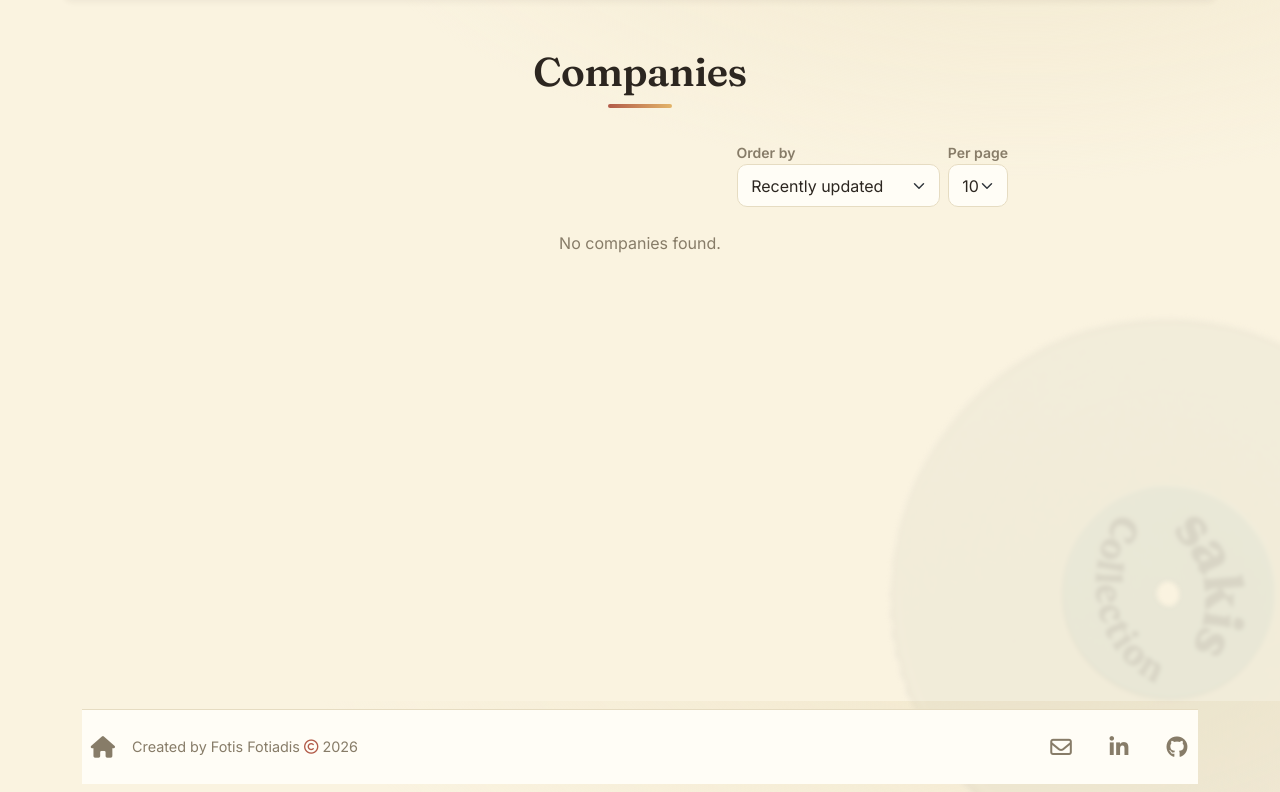
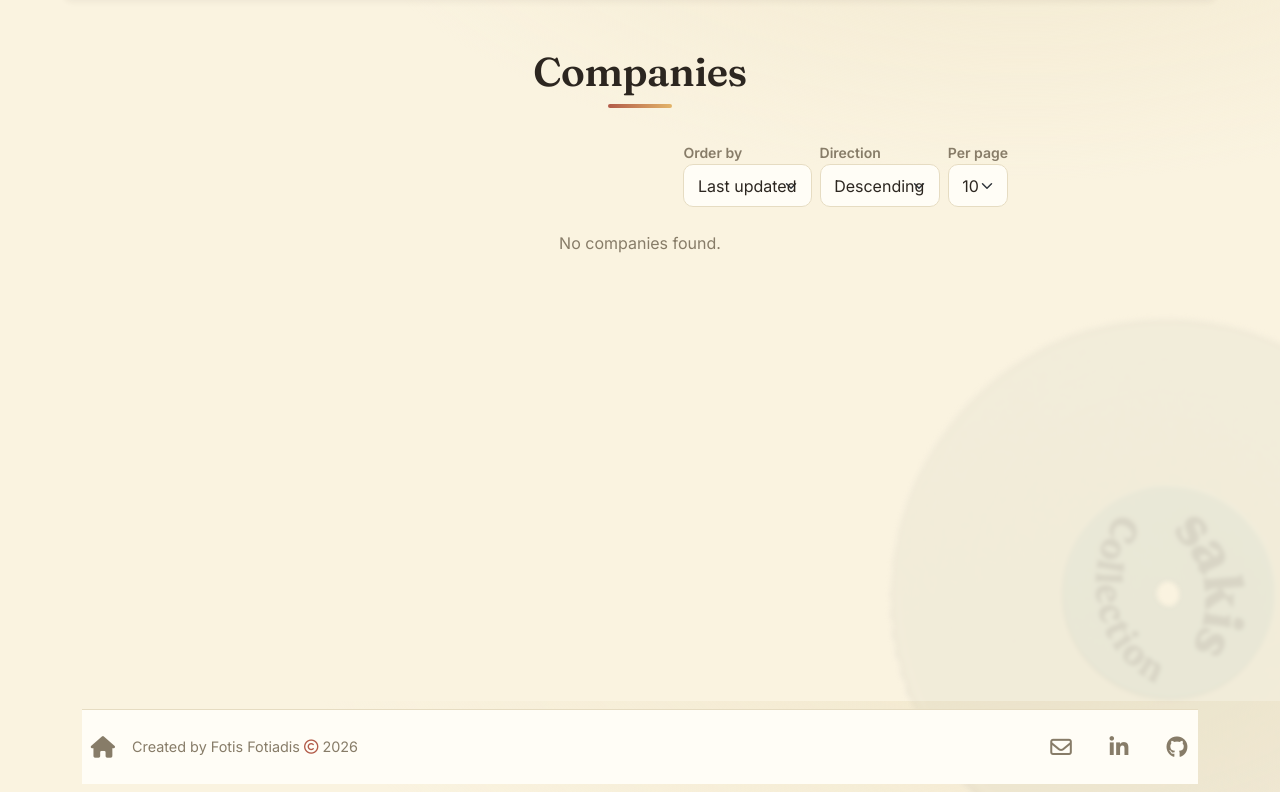
Before and after one commit to Skioulis/discograpphy-app, a Flask app: page /companies in a window 1280 px wide. Shown: the part 99-891 px from the top of the page. Run offline with Flask 3, Linux system fonts and the light colour scheme.

Commit message:
Add support for ascending/descending sort directions in listings

```diff
--- a/app/routes.py
+++ b/app/routes.py
@@ -104,30 +104,31 @@ def home():
 
 PER_PAGE_CHOICES = [10, 20, 50, 100]
 
+# Each option maps a sort key to (label, column). The asc/desc direction is
+# chosen separately via the `dir` query arg, so every field can be sorted both
+# ways.
+SORT_DIRECTIONS = {'asc', 'desc'}
+DEFAULT_DIRECTION = 'desc'
+
 SONG_SORT_OPTIONS = {
-    'updated': ('Recently updated', lambda: Song.updated_at.desc()),
-    'name': ('Name (A–Z)', lambda: Song.title.asc()),
-    'oldest_updated': ('Least recently updated', lambda: Song.updated_at.asc()),
+    'updated': ('Last updated', lambda: Song.updated_at),
+    'name': ('Name', lambda: Song.title),
 }
 DISK_SORT_OPTIONS = {
-    'updated': ('Recently updated', lambda: Disk.updated_at.desc()),
-    'name': ('Name (A–Z)', lambda: Disk.name.asc()),
-    'oldest_updated': ('Least recently updated', lambda: Disk.updated_at.asc()),
+    'updated': ('Last updated', lambda: Disk.updated_at),
+    'name': ('Name', lambda: Disk.name),
 }
 PERSON_SORT_OPTIONS = {
-    'updated': ('Recently updated', lambda: Person.updated_at.desc()),
-    'name': ('Name (A–Z)', lambda: Person.name.asc()),
-    'oldest_updated': ('Least recently updated', lambda: Person.updated_at.asc()),
+    'updated': ('Last updated', lambda: Person.updated_at),
+    'name': ('Name', lambda: Person.name),
 }
 COMPANY_SORT_OPTIONS = {
-    'updated': ('Recently updated', lambda: Company.updated_at.desc()),
-    'name': ('Name (A–Z)', lambda: Company.name.asc()),
-    'oldest_updated': ('Least recently updated', lambda: Company.updated_at.asc()),
+    'updated': ('Last updated', lambda: Company.updated_at),
+    'name': ('Name', lambda: Company.name),
 }
 DISK_LABEL_SORT_OPTIONS = {
-    'updated': ('Recently updated', lambda: DiskLabel.updated_at.desc()),
-    'name': ('Name (A–Z)', lambda: DiskLabel.label.asc()),
-    'oldest_updated': ('Least recently updated', lambda: DiskLabel.updated_at.asc()),
+    'updated': ('Last updated', lambda: DiskLabel.updated_at),
+    'name': ('Name', lambda: DiskLabel.label),
 }
 
 
@@ -140,28 +141,32 @@ def _resolve_per_page():
 
 
 def _paginate(query, sort_options):
-    """Apply the requested sort + pagination from query args to a base query."""
+    """Apply the requested sort + direction + pagination from query args."""
     sort = request.args.get('sort', 'updated')
     if sort not in sort_options:
         sort = 'updated'
+    direction = request.args.get('dir', DEFAULT_DIRECTION)
+    if direction not in SORT_DIRECTIONS:
+        direction = DEFAULT_DIRECTION
     per_page = _resolve_per_page()
     page = request.args.get('page', 1, type=int)
-    ordered = query.order_by(sort_options[sort][1]())
+    column = sort_options[sort][1]()
+    ordered = query.order_by(column.asc() if direction == 'asc' else column.desc())
     pagination = ordered.paginate(page=page, per_page=per_page, error_out=False)
     # Clamp past-the-end requests (e.g. after deleting the last item on a page)
     # to the last valid page so the user never lands on an empty page.
     if pagination.pages and page > pagination.pages:
         pagination = ordered.paginate(page=pagination.pages, per_page=per_page, error_out=False)
-    return pagination, sort, per_page
+    return pagination, sort, direction, per_page
 
 
 @main_bp.route('/songs')
 def songs_list():
     query = Song.query.options(db.selectinload(Song.people).joinedload(PeopleSong.person))
-    pagination, sort, per_page = _paginate(query, SONG_SORT_OPTIONS)
+    pagination, sort, direction, per_page = _paginate(query, SONG_SORT_OPTIONS)
     return render_template(
         'songs_list.html', pagination=pagination, songs=pagination.items,
-        sort=sort, per_page=per_page, sort_options=SONG_SORT_OPTIONS,
+        sort=sort, direction=direction, per_page=per_page, sort_options=SONG_SORT_OPTIONS,
         per_page_choices=PER_PAGE_CHOICES,
     )
 
@@ -169,30 +174,30 @@ def songs_list():
 @main_bp.route('/disks')
 def disks_list():
     query = Disk.query.options(db.joinedload(Disk.company))
-    pagination, sort, per_page = _paginate(query, DISK_SORT_OPTIONS)
+    pagination, sort, direction, per_page = _paginate(query, DISK_SORT_OPTIONS)
     return render_template(
         'disks_list.html', pagination=pagination, disks=pagination.items,
-        sort=sort, per_page=per_page, sort_options=DISK_SORT_OPTIONS,
+        sort=sort, direction=direction, per_page=per_page, sort_options=DISK_SORT_OPTIONS,
         per_page_choices=PER_PAGE_CHOICES,
     )
 
 
 @main_bp.route('/persons')
 def persons_list():
-    pagination, sort, per_page = _paginate(Person.query, PERSON_SORT_OPTIONS)
+    pagination, sort, direction, per_page = _paginate(Person.query, PERSON_SORT_OPTIONS)
     return render_template(
         'persons_list.html', pagination=pagination, persons=pagination.items,
-        sort=sort, per_page=per_page, sort_options=PERSON_SORT_OPTIONS,
+        sort=sort, direction=direction, per_page=per_page, sort_options=PERSON_SORT_OPTIONS,
         per_page_choices=PER_PAGE_CHOICES,
     )
 
 
 @main_bp.route('/companies')
 def companies_list():
-    pagination, sort, per_page = _paginate(Company.query, COMPANY_SORT_OPTIONS)
+    pagination, sort, direction, per_page = _paginate(Company.query, COMPANY_SORT_OPTIONS)
     return render_template(
         'companies_list.html', pagination=pagination, companies=pagination.items,
-        sort=sort, per_page=per_page, sort_options=COMPANY_SORT_OPTIONS,
+        sort=sort, direction=direction, per_page=per_page, sort_options=COMPANY_SORT_OPTIONS,
         per_page_choices=PER_PAGE_CHOICES,
     )
 
@@ -200,10 +205,10 @@ def companies_list():
 @main_bp.route('/disk-labels')
 def disk_labels_list():
     query = DiskLabel.query.options(db.joinedload(DiskLabel.company))
-    pagination, sort, per_page = _paginate(query, DISK_LABEL_SORT_OPTIONS)
+    pagination, sort, direction, per_page = _paginate(query, DISK_LABEL_SORT_OPTIONS)
     return render_template(
         'disk_labels_list.html', pagination=pagination, labels=pagination.items,
-        sort=sort, per_page=per_page, sort_options=DISK_LABEL_SORT_OPTIONS,
+        sort=sort, direction=direction, per_page=per_page, sort_options=DISK_LABEL_SORT_OPTIONS,
         per_page_choices=PER_PAGE_CHOICES,
     )
 
--- a/app/templates/companies_list.html
+++ b/app/templates/companies_list.html
@@ -4,7 +4,7 @@
 {% block body %}
     <h1 class="mb-4 text-center">Companies</h1>
 
-    {{ listm.list_controls('main.companies_list', sort, per_page, sort_options, per_page_choices) }}
+    {{ listm.list_controls('main.companies_list', sort, direction, per_page, sort_options, per_page_choices) }}
 
     {% if not companies %}
         <p class="text-center text-muted">No companies found.</p>
@@ -28,7 +28,7 @@
                             <a href="{{ url_for('main.single_company', company_id=company.company_id, edit=1) }}" class="btn btn-sm btn-outline-warning">Edit</a>
                             <form method="POST" action="{{ url_for('main.delete_company', company_id=company.company_id) }}" onsubmit="return confirm('Are you sure you want to delete this company?');" class="ms-auto m-0">
                                 <input type="hidden" name="csrf_token" value="{{ csrf_token() }}">
-                                <input type="hidden" name="next" value="{{ url_for('main.companies_list', sort=sort, per_page=per_page, page=pagination.page) }}">
+                                <input type="hidden" name="next" value="{{ url_for('main.companies_list', sort=sort, dir=direction, per_page=per_page, page=pagination.page) }}">
                                 <button type="submit" class="btn btn-sm btn-outline-danger">Delete</button>
                             </form>
                         </div>
@@ -37,7 +37,7 @@
             {% endfor %}
         </div>
 
-        {{ listm.pagination_nav('main.companies_list', pagination, sort, per_page) }}
+        {{ listm.pagination_nav('main.companies_list', pagination, sort, direction, per_page) }}
     {% endif %}
 {% endblock %}
 
--- a/app/templates/disk_labels_list.html
+++ b/app/templates/disk_labels_list.html
@@ -4,7 +4,7 @@
 {% block body %}
     <h1 class="mb-4 text-center">Disk Labels</h1>
 
-    {{ listm.list_controls('main.disk_labels_list', sort, per_page, sort_options, per_page_choices) }}
+    {{ listm.list_controls('main.disk_labels_list', sort, direction, per_page, sort_options, per_page_choices) }}
 
     {% if not labels %}
         <p class="text-center text-muted">No disk labels found.</p>
@@ -27,7 +27,7 @@
                             <a href="{{ url_for('main.single_disk_label', label_id=label.label_id, edit=1) }}" class="btn btn-sm btn-outline-warning">Edit</a>
                             <form method="POST" action="{{ url_for('main.delete_disk_label', label_id=label.label_id) }}" onsubmit="return confirm('Are you sure you want to delete this disk label?');" class="ms-auto m-0">
                                 <input type="hidden" name="csrf_token" value="{{ csrf_token() }}">
-                                <input type="hidden" name="next" value="{{ url_for('main.disk_labels_list', sort=sort, per_page=per_page, page=pagination.page) }}">
+                                <input type="hidden" name="next" value="{{ url_for('main.disk_labels_list', sort=sort, dir=direction, per_page=per_page, page=pagination.page) }}">
                                 <button type="submit" class="btn btn-sm btn-outline-danger">Delete</button>
                             </form>
                         </div>
@@ -36,7 +36,7 @@
             {% endfor %}
         </div>
 
-        {{ listm.pagination_nav('main.disk_labels_list', pagination, sort, per_page) }}
+        {{ listm.pagination_nav('main.disk_labels_list', pagination, sort, direction, per_page) }}
     {% endif %}
 {% endblock %}
 
--- a/app/templates/disks_list.html
+++ b/app/templates/disks_list.html
@@ -4,7 +4,7 @@
 {% block body %}
     <h1 class="mb-4 text-center">Disks</h1>
 
-    {{ listm.list_controls('main.disks_list', sort, per_page, sort_options, per_page_choices) }}
+    {{ listm.list_controls('main.disks_list', sort, direction, per_page, sort_options, per_page_choices) }}
 
     {% if not disks %}
         <p class="text-center text-muted">No disks found.</p>
@@ -34,7 +34,7 @@
                             <a href="{{ url_for('main.single_disk', disk_id=disk.disk_id, edit=1) }}" class="btn btn-sm btn-outline-warning">Edit</a>
                             <form method="POST" action="{{ url_for('main.delete_disk', disk_id=disk.disk_id) }}" onsubmit="return confirm('Are you sure you want to delete this disk?');" class="ms-auto m-0">
                                 <input type="hidden" name="csrf_token" value="{{ csrf_token() }}">
-                                <input type="hidden" name="next" value="{{ url_for('main.disks_list', sort=sort, per_page=per_page, page=pagination.page) }}">
+                                <input type="hidden" name="next" value="{{ url_for('main.disks_list', sort=sort, dir=direction, per_page=per_page, page=pagination.page) }}">
                                 <button type="submit" class="btn btn-sm btn-outline-danger">Delete</button>
                             </form>
                         </div>
@@ -43,7 +43,7 @@
             {% endfor %}
         </div>
 
-        {{ listm.pagination_nav('main.disks_list', pagination, sort, per_page) }}
+        {{ listm.pagination_nav('main.disks_list', pagination, sort, direction, per_page) }}
     {% endif %}
 {% endblock %}
 
--- a/app/templates/partials/_list_macros.html
+++ b/app/templates/partials/_list_macros.html
@@ -1,5 +1,5 @@
-{# Order-by + per-page controls for a listing page. #}
-{% macro list_controls(endpoint, sort, per_page, sort_options, per_page_choices) %}
+{# Order-by + direction + per-page controls for a listing page. #}
+{% macro list_controls(endpoint, sort, direction, per_page, sort_options, per_page_choices) %}
     <form method="GET" action="{{ url_for(endpoint) }}" class="row g-2 justify-content-end align-items-end mb-4">
         <div class="col-auto">
             <label for="sort" class="form-label mb-0 small text-muted">Order by</label>
@@ -7,6 +7,13 @@
                 {% for value, (label, _) in sort_options.items() %}
                     <option value="{{ value }}" {% if value == sort %}selected{% endif %}>{{ label }}</option>
                 {% endfor %}
+            </select>
+        </div>
+        <div class="col-auto">
+            <label for="dir" class="form-label mb-0 small text-muted">Direction</label>
+            <select id="dir" name="dir" class="form-select" onchange="this.form.submit()">
+                <option value="asc" {% if direction == 'asc' %}selected{% endif %}>Ascending</option>
+                <option value="desc" {% if direction == 'desc' %}selected{% endif %}>Descending</option>
             </select>
         </div>
         <div class="col-auto">
@@ -21,25 +28,25 @@
     </form>
 {% endmacro %}
 
-{# Bootstrap pagination nav, preserving sort + per_page across pages. #}
-{% macro pagination_nav(endpoint, pagination, sort, per_page) %}
+{# Bootstrap pagination nav, preserving sort + direction + per_page across pages. #}
+{% macro pagination_nav(endpoint, pagination, sort, direction, per_page) %}
     {% if pagination.pages > 1 %}
         <nav aria-label="Pagination" class="mt-4">
             <ul class="pagination justify-content-center">
                 <li class="page-item {% if not pagination.has_prev %}disabled{% endif %}">
-                    <a class="page-link" href="{{ url_for(endpoint, page=pagination.prev_num, sort=sort, per_page=per_page) }}">Previous</a>
+                    <a class="page-link" href="{{ url_for(endpoint, page=pagination.prev_num, sort=sort, dir=direction, per_page=per_page) }}">Previous</a>
                 </li>
                 {% for p in pagination.iter_pages() %}
                     {% if p %}
                         <li class="page-item {% if p == pagination.page %}active{% endif %}">
-                            <a class="page-link" href="{{ url_for(endpoint, page=p, sort=sort, per_page=per_page) }}">{{ p }}</a>
+                            <a class="page-link" href="{{ url_for(endpoint, page=p, sort=sort, dir=direction, per_page=per_page) }}">{{ p }}</a>
                         </li>
                     {% else %}
                         <li class="page-item disabled"><span class="page-link">…</span></li>
                     {% endif %}
                 {% endfor %}
                 <li class="page-item {% if not pagination.has_next %}disabled{% endif %}">
-                    <a class="page-link" href="{{ url_for(endpoint, page=pagination.next_num, sort=sort, per_page=per_page) }}">Next</a>
+                    <a class="page-link" href="{{ url_for(endpoint, page=pagination.next_num, sort=sort, dir=direction, per_page=per_page) }}">Next</a>
                 </li>
             </ul>
         </nav>
--- a/app/templates/persons_list.html
+++ b/app/templates/persons_list.html
@@ -4,7 +4,7 @@
 {% block body %}
     <h1 class="mb-4 text-center">Persons</h1>
 
-    {{ listm.list_controls('main.persons_list', sort, per_page, sort_options, per_page_choices) }}
+    {{ listm.list_controls('main.persons_list', sort, direction, per_page, sort_options, per_page_choices) }}
 
     {% if not persons %}
         <p class="text-center text-muted">No persons found.</p>
@@ -27,7 +27,7 @@
                             <a href="{{ url_for('main.single_person', person_id=person.person_id, edit=1) }}" class="btn btn-sm btn-outline-warning">Edit</a>
                             <form method="POST" action="{{ url_for('main.delete_person', person_id=person.person_id) }}" onsubmit="return confirm('Are you sure you want to delete this person?');" class="ms-auto m-0">
                                 <input type="hidden" name="csrf_token" value="{{ csrf_token() }}">
-                                <input type="hidden" name="next" value="{{ url_for('main.persons_list', sort=sort, per_page=per_page, page=pagination.page) }}">
+                                <input type="hidden" name="next" value="{{ url_for('main.persons_list', sort=sort, dir=direction, per_page=per_page, page=pagination.page) }}">
                                 <button type="submit" class="btn btn-sm btn-outline-danger">Delete</button>
                             </form>
                         </div>
@@ -36,7 +36,7 @@
             {% endfor %}
         </div>
 
-        {{ listm.pagination_nav('main.persons_list', pagination, sort, per_page) }}
+        {{ listm.pagination_nav('main.persons_list', pagination, sort, direction, per_page) }}
     {% endif %}
 {% endblock %}
 
--- a/app/templates/songs_list.html
+++ b/app/templates/songs_list.html
@@ -4,7 +4,7 @@
 {% block body %}
     <h1 class="mb-4 text-center">Songs</h1>
 
-    {{ listm.list_controls('main.songs_list', sort, per_page, sort_options, per_page_choices) }}
+    {{ listm.list_controls('main.songs_list', sort, direction, per_page, sort_options, per_page_choices) }}
 
     {% if not songs %}
         <p class="text-center text-muted">No songs found.</p>
@@ -43,7 +43,7 @@
                             <a href="{{ url_for('main.single_song', song_id=song.song_id, edit=1) }}" class="btn btn-sm btn-outline-warning">Edit</a>
                             <form method="POST" action="{{ url_for('main.delete_song', song_id=song.song_id) }}" onsubmit="return confirm('Are you sure you want to delete this song?');" class="ms-auto m-0">
                                 <input type="hidden" name="csrf_token" value="{{ csrf_token() }}">
-                                <input type="hidden" name="next" value="{{ url_for('main.songs_list', sort=sort, per_page=per_page, page=pagination.page) }}">
+                                <input type="hidden" name="next" value="{{ url_for('main.songs_list', sort=sort, dir=direction, per_page=per_page, page=pagination.page) }}">
                                 <button type="submit" class="btn btn-sm btn-outline-danger">Delete</button>
                             </form>
                         </div>
@@ -52,7 +52,7 @@
             {% endfor %}
         </div>
 
-        {{ listm.pagination_nav('main.songs_list', pagination, sort, per_page) }}
+        {{ listm.pagination_nav('main.songs_list', pagination, sort, direction, per_page) }}
     {% endif %}
 {% endblock %}
 
```
